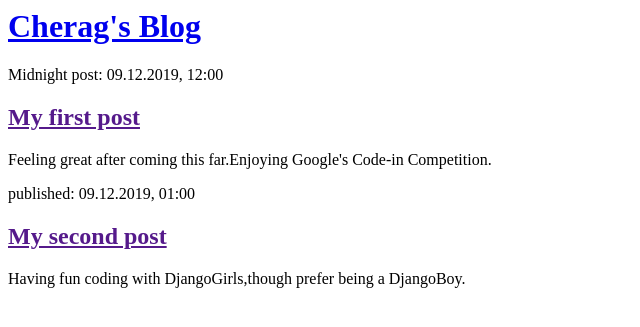
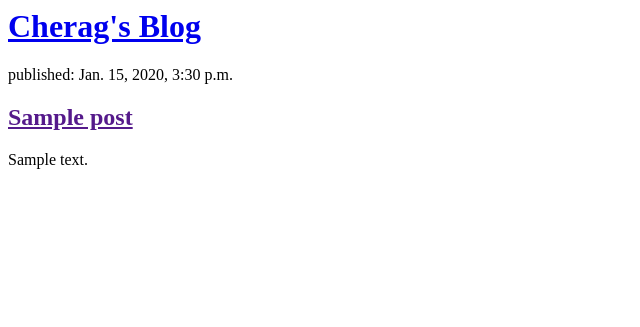
Before and after one commit to mcherag/my-first-blog, a Django app: template blog/templates/blog/post_list.html in a window 1280 px wide. Shown: the top 327 px of the page, without its empty margins (0-640 px from the left). Run offline with Django 3.2, Linux system fonts and the light colour scheme; the template is opened without the code that fills it: values that come from a table or form of the project are taken from there, others are empty; tables that the repository leaves empty hold one stand-in row (values such as "Sample post").

Commit message:
Modified templates to display posts from database.

```diff
--- a/blog/templates/blog/post_list.html
+++ b/blog/templates/blog/post_list.html
@@ -1,22 +1,11 @@
-<html>
-    <head>
-        <title>Cherag's Blog</title>
-    </head>
-    <body>
-        <div>
-            <h1><a href="/">Cherag's Blog</a></h1>
-        </div>
+<div>
+    <h1><a href="/">Cherag's Blog</a></h1>
+</div>
 
-        <div>
-            <p>Midnight post: 09.12.2019, 12:00</p>
-            <h2><a href="">My first post</a></h2>
-            <p>Feeling great after coming this far.Enjoying Google's Code-in Competition.</p>
-        </div>
-
-        <div>
-            <p>published: 09.12.2019, 01:00</p>
-            <h2><a href="">My second post</a></h2>
-            <p>Having fun coding with DjangoGirls,though prefer being a DjangoBoy. </p>
-        </div>
-    </body>
-</html>
+{% for post in posts %}
+    <div>
+        <p>published: {{ post.published_date }}</p>
+        <h2><a href="">{{ post.title }}</a></h2>
+        <p>{{ post.text|linebreaksbr }}</p>
+    </div>
+{% endfor %}
--- a/blog/views.py
+++ b/blog/views.py
@@ -1,5 +1,8 @@
 from django.shortcuts import render
+from django.utils import timezone
+from .models import Post
 
 # Create your views here.
 def post_list(request):
-    return render(request, 'blog/post_list.html', {})
+    posts = Post.objects.filter(published_date__lte=timezone.now()).order_by('published_date')
+    return render(request, 'blog/post_list.html', {'posts':posts})
```
